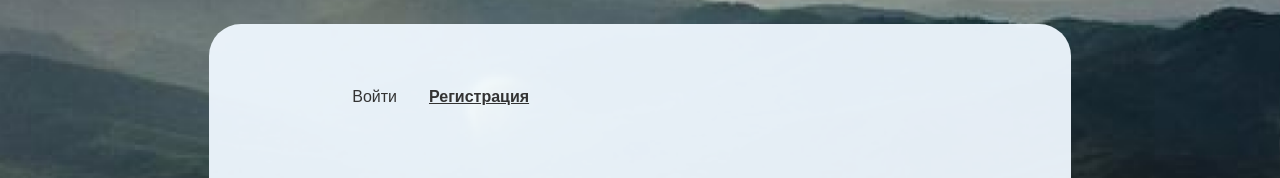
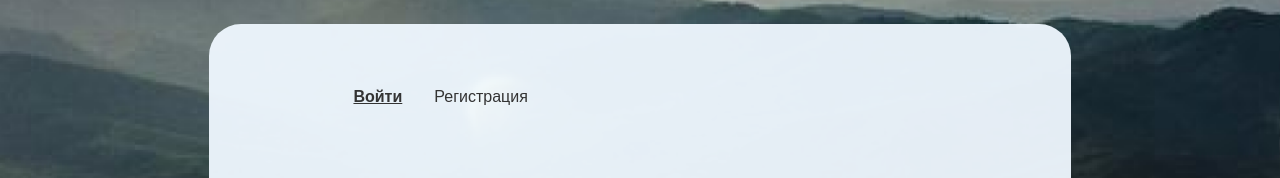
Before and after one commit to Qwental/DZZ_Project, a Next.js app in the folder web/: page /login in a window 1280 px wide. Shown: the part 182-360 px from the top of the page. Built offline with nearby package versions, Linux system fonts and the light colour scheme.

Commit message:
забавный баг, который я не заметил ранее

```diff
--- a/web/src/components/LinksBlock/LinksBlock.tsx
+++ b/web/src/components/LinksBlock/LinksBlock.tsx
@@ -1,19 +1,27 @@
-"use client";
-
 import classNames from "classnames";
 import styles from "./style.module.css";
 import Link from "next/link";
-import { FunctionComponent } from "react";
+import { usePathname } from "next/navigation";
 
-const LinksBlock: FunctionComponent = () => {
+const LinksBlock = () => {
+  let curPath = usePathname();
   return (
     <div className={styles.linksBlock}>
-      <Link href="/login" className={styles.link}>
+      <Link
+        href="/login"
+        className={classNames(
+          styles.link,
+          curPath === "/login" && styles.activeLink
+        )}
+      >
         Войти
       </Link>
       <Link
         href="/register"
-        className={classNames(styles.link, styles.activeLink)}
+        className={classNames(
+          styles.link,
+          curPath === "/register" && styles.activeLink
+        )}
       >
         Регистрация
       </Link>
```
